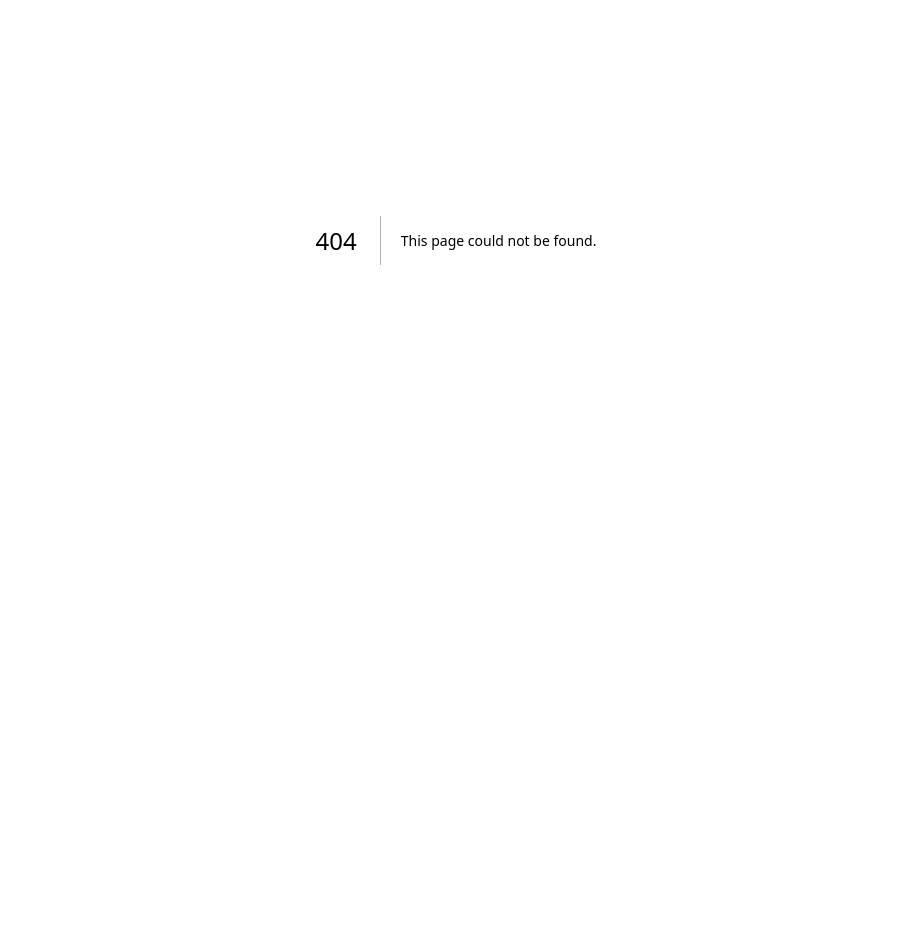
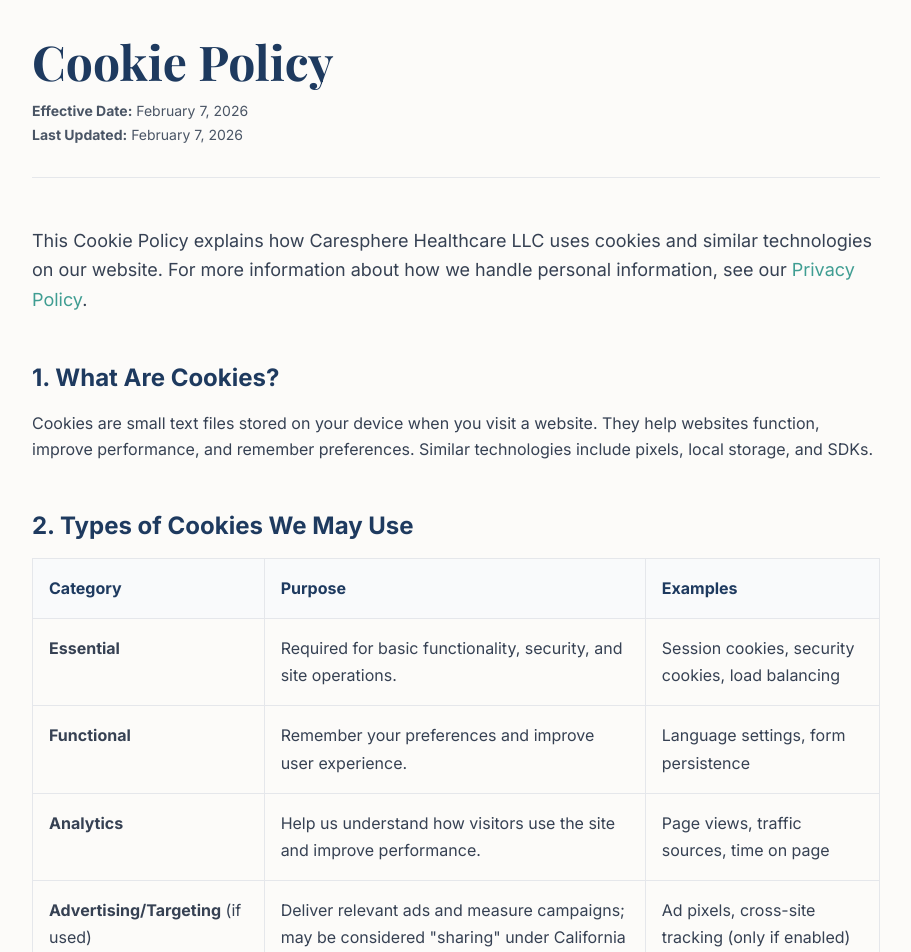
Before and after one commit to Trayshmhirk/caresphere-healthcare, a Next.js app: page /cookie-policy in a window 1280 px wide. Before the commit this address had no page. Shown: the part 160-1112 px from the top of the page, without its empty margins (184-1095 px from the left). Before the commit the page ends 800 px from the top, so only its background shows below. Built offline with nearby package versions, Linux system fonts and the light colour scheme; a web font is replaced by a local one.

Commit message:
feat: add Cookie Policy page
- Add cookie types table with categories and purposes
- Include Essential, Functional, Analytics, and Advertising cookies
- Add cookie management instructions and browser controls
- Include Do Not Track signals information
- Add Privacy Policy cross-reference

```diff
--- /dev/null
+++ b/app/(privacy-policies)/cookie-policy/page.tsx
@@ -0,0 +1,152 @@
+import Link from "next/link";
+
+export const metadata = {
+  title: "Cookie Policy | Caresphere Healthcare LLC",
+  description: "Cookie Policy for the Caresphere Healthcare LLC website.",
+};
+
+export default function CookiePolicyPage() {
+  return (
+    <div className="mx-auto max-w-4xl px-6 py-12 md:py-20">
+      {/* Header */}
+      <div className="mb-12 border-b border-gray-200 pb-8">
+        <h1 className="mb-4 font-serif text-4xl font-bold text-[#1e3a5f] md:text-5xl">
+          Cookie Policy
+        </h1>
+        <div className="space-y-1 text-sm text-gray-600">
+          <p>
+            <strong>Effective Date:</strong> February 7, 2026
+          </p>
+          <p>
+            <strong>Last Updated:</strong> February 7, 2026
+          </p>
+        </div>
+      </div>
+
+      {/* Content */}
+      <div className="prose prose-lg max-w-none">
+        <p className="text-lg leading-relaxed text-gray-700">
+          This Cookie Policy explains how Caresphere Healthcare LLC uses cookies and similar
+          technologies on our website. For more information about how we handle personal
+          information, see our{" "}
+          <Link href="/privacy-policy" className="text-[#3f9d92] hover:underline">
+            Privacy Policy
+          </Link>
+          .
+        </p>
+
+        <h2 className="mt-12 mb-4 text-2xl font-bold text-[#1e3a5f]">1. What Are Cookies?</h2>
+        <p className="leading-relaxed text-gray-700">
+          Cookies are small text files stored on your device when you visit a website. They help
+          websites function, improve performance, and remember preferences. Similar technologies
+          include pixels, local storage, and SDKs.
+        </p>
+
+        <h2 className="mt-12 mb-4 text-2xl font-bold text-[#1e3a5f]">
+          2. Types of Cookies We May Use
+        </h2>
+        <div className="overflow-x-auto">
+          <table className="w-full border-collapse border border-gray-200">
+            <thead>
+              <tr className="bg-gray-50">
+                <th className="border border-gray-200 p-4 text-left font-bold text-[#1e3a5f]">
+                  Category
+                </th>
+                <th className="border border-gray-200 p-4 text-left font-bold text-[#1e3a5f]">
+                  Purpose
+                </th>
+                <th className="border border-gray-200 p-4 text-left font-bold text-[#1e3a5f]">
+                  Examples
+                </th>
+              </tr>
+            </thead>
+            <tbody>
+              <tr>
+                <td className="border border-gray-200 p-4 align-top">
+                  <strong>Essential</strong>
+                </td>
+                <td className="border border-gray-200 p-4 align-top">
+                  Required for basic functionality, security, and site operations.
+                </td>
+                <td className="border border-gray-200 p-4 align-top">
+                  Session cookies, security cookies, load balancing
+                </td>
+              </tr>
+              <tr>
+                <td className="border border-gray-200 p-4 align-top">
+                  <strong>Functional</strong>
+                </td>
+                <td className="border border-gray-200 p-4 align-top">
+                  Remember your preferences and improve user experience.
+                </td>
+                <td className="border border-gray-200 p-4 align-top">
+                  Language settings, form persistence
+                </td>
+              </tr>
+              <tr>
+                <td className="border border-gray-200 p-4 align-top">
+                  <strong>Analytics</strong>
+                </td>
+                <td className="border border-gray-200 p-4 align-top">
+                  Help us understand how visitors use the site and improve performance.
+                </td>
+                <td className="border border-gray-200 p-4 align-top">
+                  Page views, traffic sources, time on page
+                </td>
+              </tr>
+              <tr>
+                <td className="border border-gray-200 p-4 align-top">
+                  <strong>Advertising/Targeting</strong> (if used)
+                </td>
+                <td className="border border-gray-200 p-4 align-top">
+                  Deliver relevant ads and measure campaigns; may be considered &quot;sharing&quot;
+                  under California law.
+                </td>
+                <td className="border border-gray-200 p-4 align-top">
+                  Ad pixels, cross-site tracking (only if enabled)
+                </td>
+              </tr>
+            </tbody>
+          </table>
+        </div>
+
+        <h2 className="mt-12 mb-4 text-2xl font-bold text-[#1e3a5f]">3. Managing Cookies</h2>
+        <ul className="space-y-2 text-gray-700">
+          <li>
+            <strong>Browser controls:</strong> Most browsers let you delete or block cookies.
+            Blocking essential cookies may affect site functionality.
+          </li>
+          <li>
+            <strong>Consent banner:</strong> If we use non-essential cookies, you may be able to set
+            preferences using our cookie banner (where available).
+          </li>
+          <li>
+            <strong>Do Not Track:</strong> Some browsers send &quot;Do Not Track&quot; signals. Our
+            Site may not respond to all such signals due to varying standards.
+          </li>
+        </ul>
+
+        <h2 className="mt-12 mb-4 text-2xl font-bold text-[#1e3a5f]">
+          4. Changes to This Cookie Policy
+        </h2>
+        <p className="leading-relaxed text-gray-700">
+          We may update this Cookie Policy from time to time and will update the &quot;Last
+          Updated&quot; date above.
+        </p>
+
+        <h2 className="mt-12 mb-4 text-2xl font-bold text-[#1e3a5f]">5. Contact</h2>
+        <p className="leading-relaxed text-gray-700">
+          Questions? Contact us at{" "}
+          <a href="mailto:info@caresphereservices.com" className="text-[#3f9d92] hover:underline">
+            info@caresphereservices.com
+          </a>{" "}
+          or call{" "}
+          <a href="tel:1234567890" className="text-[#3f9d92] hover:underline">
+            (123) 456-7890
+          </a>
+          .
+        </p>
+      </div>
+    </div>
+  );
+}
```
